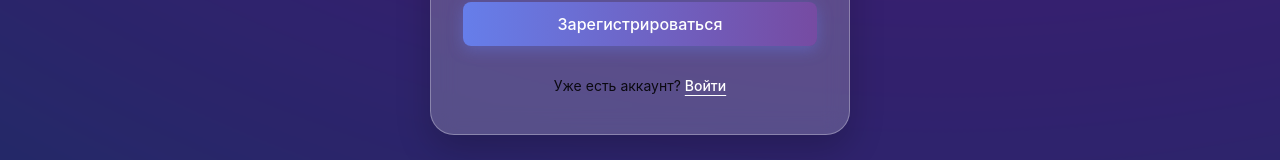
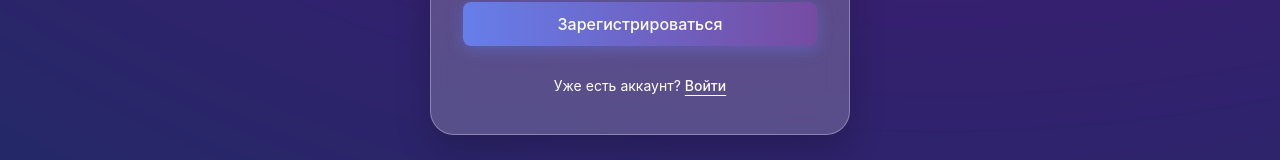
Before and after one commit to bug1vuge/todo-app, a React (Vite) app: page /register in a window 1280 px wide. Shown: the part 496-656 px from the top of the page. Built offline with nearby package versions, Linux system fonts and the light colour scheme; no server answers.

Commit message:
fixed: text color on Login and Register page

```diff
--- a/src/App.tsx
+++ b/src/App.tsx
@@ -37,7 +37,7 @@ const App: React.FC = () => {
         components: {
           Input: {
             activeBorderColor: 'transparent',
-            hoverBorderColor: 'transparent',
+            hoverBorderColor: '#dfdfdf',
             activeShadow: 'none',
           },
         },
--- a/src/pages/Login.tsx
+++ b/src/pages/Login.tsx
@@ -58,7 +58,7 @@ const Login: React.FC = () => {
               </Button>
             </Form.Item>
 
-            <Form.Item style={{ textAlign: "center", marginBottom: 0 }}>
+            <Form.Item style={{ textAlign: "center", marginBottom: 0, color: '#fff' }}>
               Нет аккаунта? <Link to="/register">Зарегистрироваться</Link>
             </Form.Item>
           </Form>
--- a/src/pages/Register.tsx
+++ b/src/pages/Register.tsx
@@ -53,7 +53,7 @@ const Register: React.FC = () => {
                 Зарегистрироваться
               </Button>
             </Form.Item>
-            <Form.Item style={{ textAlign: "center", marginBottom: 0 }}>
+            <Form.Item style={{ textAlign: "center", marginBottom: 0, color: '#fff' }}>
               Уже есть аккаунт? <Link to="/login">Войти</Link>
             </Form.Item>
           </Form>
```
